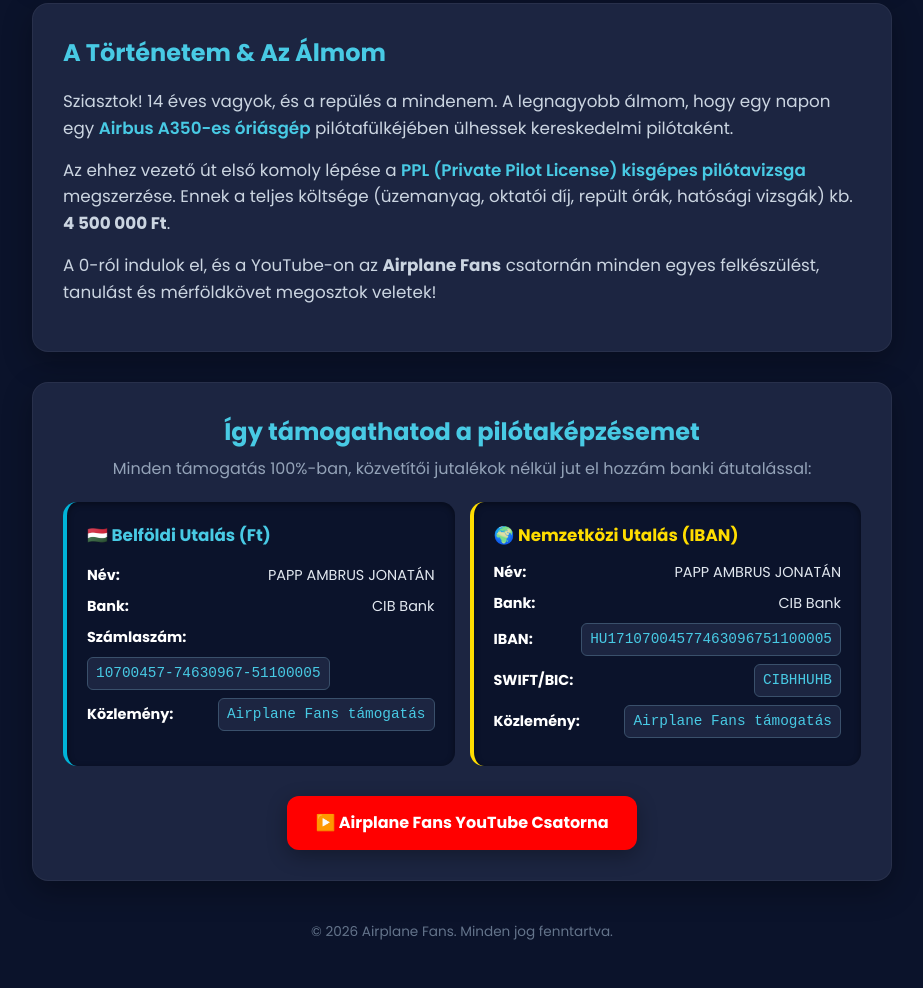
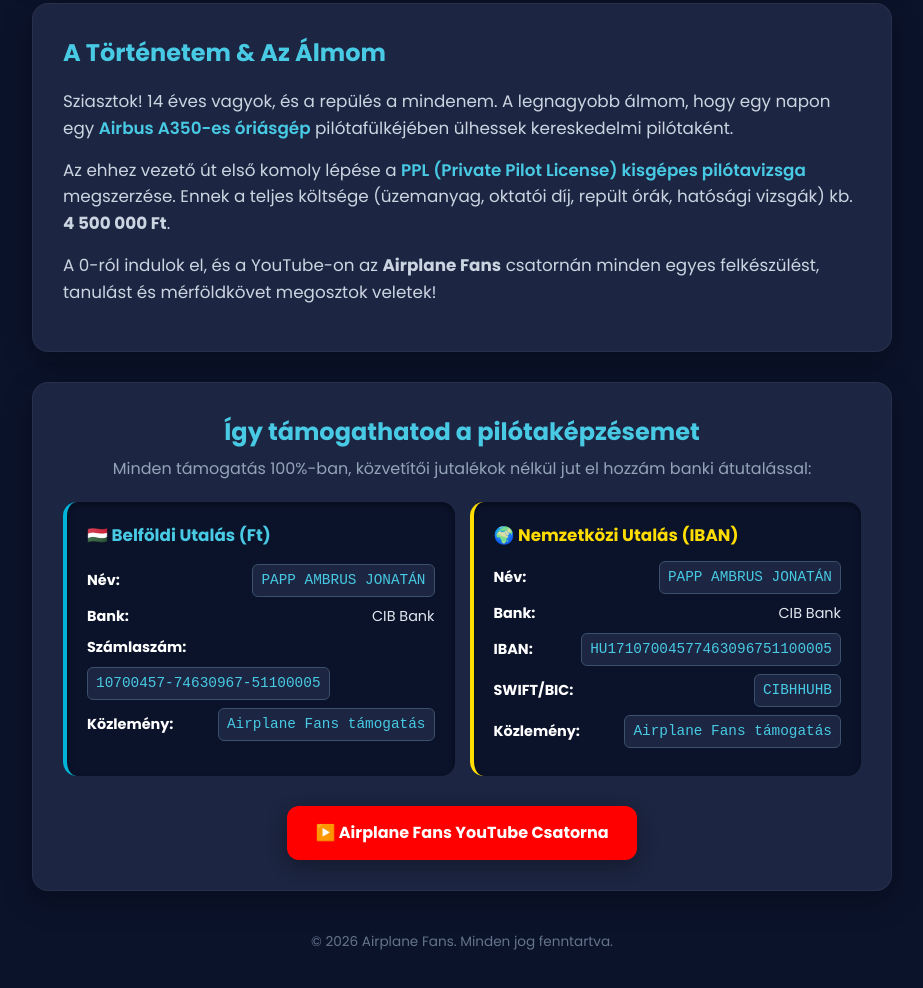
Before and after one commit to ambruska2019/pilot-project, a plain HTML site: page index.html in a window 1280 px wide. Shown: the part 502-1490 px from the top of the page, without its empty margins (178-1101 px from the left). Drawn offline with Linux system fonts and the light colour scheme.

Commit message:
Update index.html

```diff
--- a/index.html
+++ b/index.html
@@ -330,7 +330,7 @@
                 <div class="bank-info">
                     <h3 style="color: #48cae4; font-size: 1.05rem; margin-bottom: 12px;" id="localHeading">🇭🇺 Belföldi Utalás (Ft)</h3>
 
-                    <p style="margin-top: 15px;"><span><strong id="nameLabel1">Név:</strong></span> <span style="color: #e2e8f0;">PAPP AMBRUS JONATÁN</span></p>
+                    <p style="margin-top: 15px;"><span><strong id="nameLabel1">Név:</strong></span> <span class="copyable" onclick="copyText('PAPP AMBRUS JONATÁN', this)">PAPP AMBRUS JONATÁN</span></p>
                     <p><span><strong id="bankLabel1">Bank:</strong></span> <span style="color: #e2e8f0;">CIB Bank</span></p>
                     <p><span><strong id="accLabel1">Számlaszám:</strong></span> <span class="copyable" onclick="copyText('10700457-74630967-51100005', this)">10700457-74630967-51100005</span></p>
                     <p><span><strong id="msgLabel1">Közlemény:</strong></span> <span class="copyable" onclick="copyText('Airplane Fans támogatás', this)">Airplane Fans támogatás</span></p>
@@ -340,7 +340,7 @@
             <div class="bank-box" style="border-left-color: #ffdd00;">
                 <div class="bank-info">
                     <h3 style="color: #ffdd00; font-size: 1.05rem; margin-bottom: 12px;" id="intlHeading">🌍 Nemzetközi Utalás (IBAN)</h3>
-                    <p><span><strong id="nameLabel2">Név:</strong></span> <span style="color: #e2e8f0;">PAPP AMBRUS JONATÁN</span></p>
+                    <p><span><strong id="nameLabel2">Név:</strong></span> <span class="copyable" onclick="copyText('PAPP AMBRUS JONATÁN', this)">PAPP AMBRUS JONATÁN</span></p>
                     <p><span><strong id="bankLabel2">Bank:</strong></span> <span style="color: #e2e8f0;">CIB Bank</span></p>
                     <p><span><strong>IBAN:</strong></span> <span class="copyable" onclick="copyText('HU17107004577463096751100005', this)">HU17107004577463096751100005</span></p>
                     <p><span><strong>SWIFT/BIC:</strong></span> <span class="copyable" onclick="copyText('CIBHHUHB', this)">CIBHHUHB</span></p>
@@ -598,7 +598,7 @@
         headerSubtitle: "Jeg er 14 år gammel. Målet mitt er å ta PPL-sertifikatet og en dag fly en Airbus A350 som trafikkflyger!",
         goalTitle: "Mål: PPL Privatflygersertifikat (45 Timer + Teori)",
         goalSub: "Neste delmål: Teoretiske eksamener og avgifter for de første flytimene.",
-        storyHeading: "Min Historie & Min Drøm",
+        storyHeading: "Min Historie & Min Dröm",
         storyP1: "Hei alle sammen! Jeg er 14 år gammel og flyging er livet mitt. Min største drøm er å sitte i cockpiten på en <span class='highlight'>Airbus A350</span> som kommersiell pilot.",
         storyP2: "Det første store steget på denne reisen er å få et <span class='highlight'>PPL (Private Pilot License)</span> på ca. <strong>4 500 000 HUF</strong>.",
         storyP3: "Jeg starter fra scratch og vil dele hver leksjon og milepæl med deg på YouTube-kanalen min <strong>Airplane Fans</strong>!",
```
